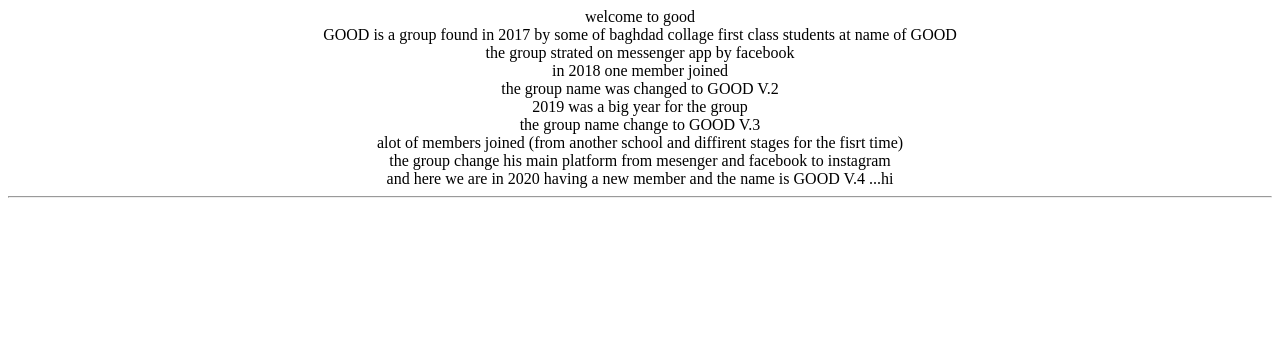
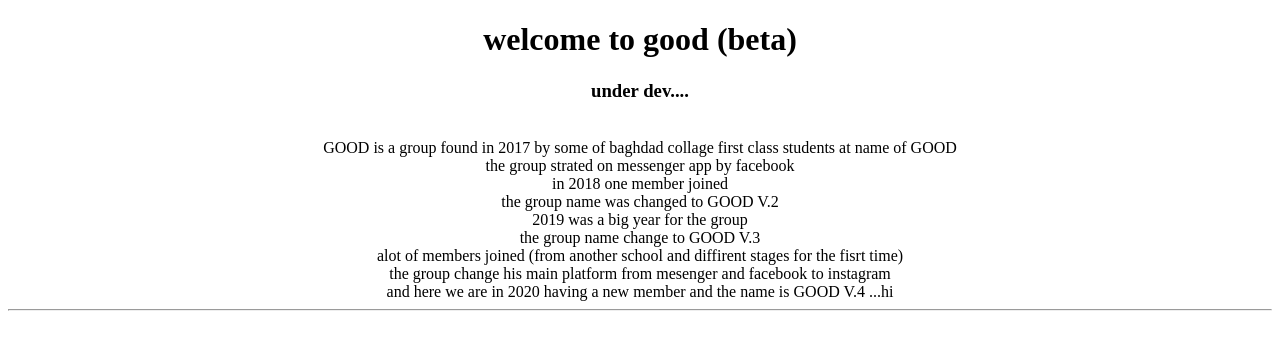
Before and after one commit to alifadelmahdi/good, a plain HTML site: page good.html in a window 1280 px wide. Drawn offline with Linux system fonts and the light colour scheme.

Commit message:
Update good.html

```diff
--- a/good.html
+++ b/good.html
@@ -9,7 +9,9 @@
 <body>
   <center>
       <td>
-        welcome to good <br>
+        <h1>welcome to good (beta)</h1>
+        <h3>under dev....</h3>
+        <br>
         GOOD is a group found in 2017 by some of baghdad collage first class students at name of GOOD<br>
         the group strated on messenger app by facebook <br>
         in 2018 one member joined <br>
```
